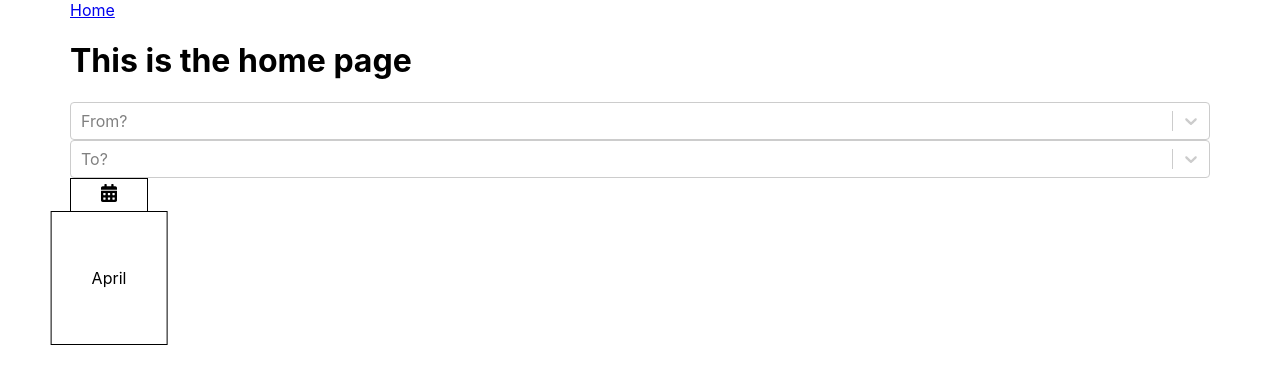
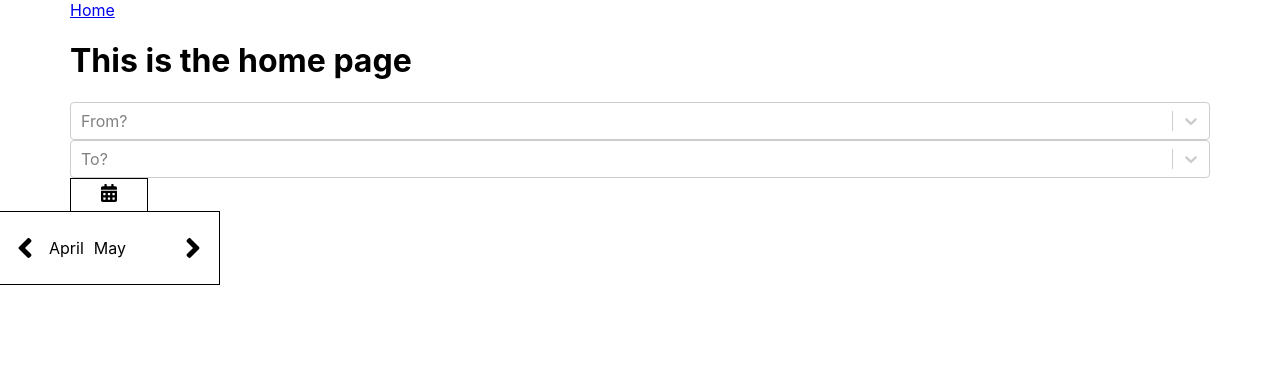
Before and after one commit to bsmith20681/flight-app-frontend, a React (Create React App) app: page / in a window 1280 px wide. Both pictures are taken after a click on the element 109 px from the left and 195 px from the top of the page. Shown: the top 384 px of the page. Built offline with nearby package versions, Linux system fonts and the light colour scheme; no server answers.

Commit message:
added months to calendar

```diff
--- a/src/components/SelectDate.js
+++ b/src/components/SelectDate.js
@@ -5,6 +5,7 @@ import angleRight from "../images/angle-right.svg";
 
 const SelectDate = () => {
   const [isCalendarOpen, setIsCalendarOpen] = useState(false);
+  const [month, setMonth] = useState(0);
   const toggleCalendar = () => {
     setIsCalendarOpen(!isCalendarOpen);
   };
@@ -25,17 +26,71 @@ const SelectDate = () => {
     };
   });
 
+  const currentMonth = new Date().getMonth() - 1;
+
+  const createMonths = Array.from({ length: 12 }, (item, i) => {
+    return new Date(0, currentMonth - i).toLocaleString("en-US", {
+      month: "long",
+    });
+  }).reverse();
+
+  const nextMonth = () => {
+    setMonth(month + 1);
+  };
+
+  const prevMonth = () => {
+    setMonth(month - 1);
+  };
+
   return (
+    <>
       <div ref={detectOutsideClick} className="selectDate">
         <div onClick={toggleCalendar}>
           <img className="selectDate-calendar" src={calendar} alt="calendar" />
         </div>
         <div
-        className={`selectDate-popup ${isCalendarOpen ? "visible" : "hidden"}`}
+          className={`selectDate-popup ${
+            isCalendarOpen ? "visible" : "hidden"
+          }`}
         >
-        <p>April</p>
+          <div className="selectDate-month_container">
+            {month <= 0 ? (
+              <img
+                className="selectDate-arrows_unactive"
+                src={angleLeft}
+                alt="angle left"
+              />
+            ) : (
+              <img
+                onClick={prevMonth}
+                className="selectDate-arrows"
+                src={angleLeft}
+                alt="angle left"
+              />
+            )}
+
+            <div className="selectDate-month">
+              <p>{createMonths[month]}</p>
+              <p>{createMonths[month + 1]}</p>
+            </div>
+            {month >= 11 ? (
+              <img
+                className="selectDate-arrows_unactive"
+                src={angleRight}
+                alt="angle right"
+              />
+            ) : (
+              <img
+                onClick={nextMonth}
+                className="selectDate-arrows"
+                src={angleRight}
+                alt="angle right"
+              />
+            )}
           </div>
         </div>
+      </div>
+    </>
   );
 };
 
--- a/src/scss/components/SelectDate.scss
+++ b/src/scss/components/SelectDate.scss
@@ -14,12 +14,37 @@
   &-popup {
     border: 1px solid black;
     background-color: white;
-    padding: 40px;
+    padding: 10px;
+    width: 200px;
+    max-width: 350px;
     position: absolute;
     top: 100%;
     left: 50%;
     -webkit-transform: translateX(-50%);
     transform: translateX(-50%);
+  }
+
+  &-month {
+    display: flex;
+    width: 100%;
+    max-width: 120px;
+
+    & p {
+      padding-right: 10px;
+    }
+    &_container {
+      display: flex;
+      justify-content: space-around;
+    }
+  }
+
+  &-arrows {
+    width: 16px;
+
+    &_unactive {
+      fill: gray;
+      width: 16px;
+    }
   }
 }
 
--- a/src/scss/main.css
+++ b/src/scss/main.css
@@ -13,12 +13,33 @@
 .selectDate-popup {
   border: 1px solid black;
   background-color: white;
-  padding: 40px;
+  padding: 10px;
+  width: 200px;
+  max-width: 350px;
   position: absolute;
   top: 100%;
   left: 50%;
   -webkit-transform: translateX(-50%);
   transform: translateX(-50%);
+}
+.selectDate-month {
+  display: flex;
+  width: 100%;
+  max-width: 120px;
+}
+.selectDate-month p {
+  padding-right: 10px;
+}
+.selectDate-month_container {
+  display: flex;
+  justify-content: space-around;
+}
+.selectDate-arrows {
+  width: 16px;
+}
+.selectDate-arrows_unactive {
+  fill: gray;
+  width: 16px;
 }
 
 .hidden {
```
Also changed, not shown: 1 other file (tests, documents, lock files or other folders). Lines whose indentation alone changed are shown as unchanged.
